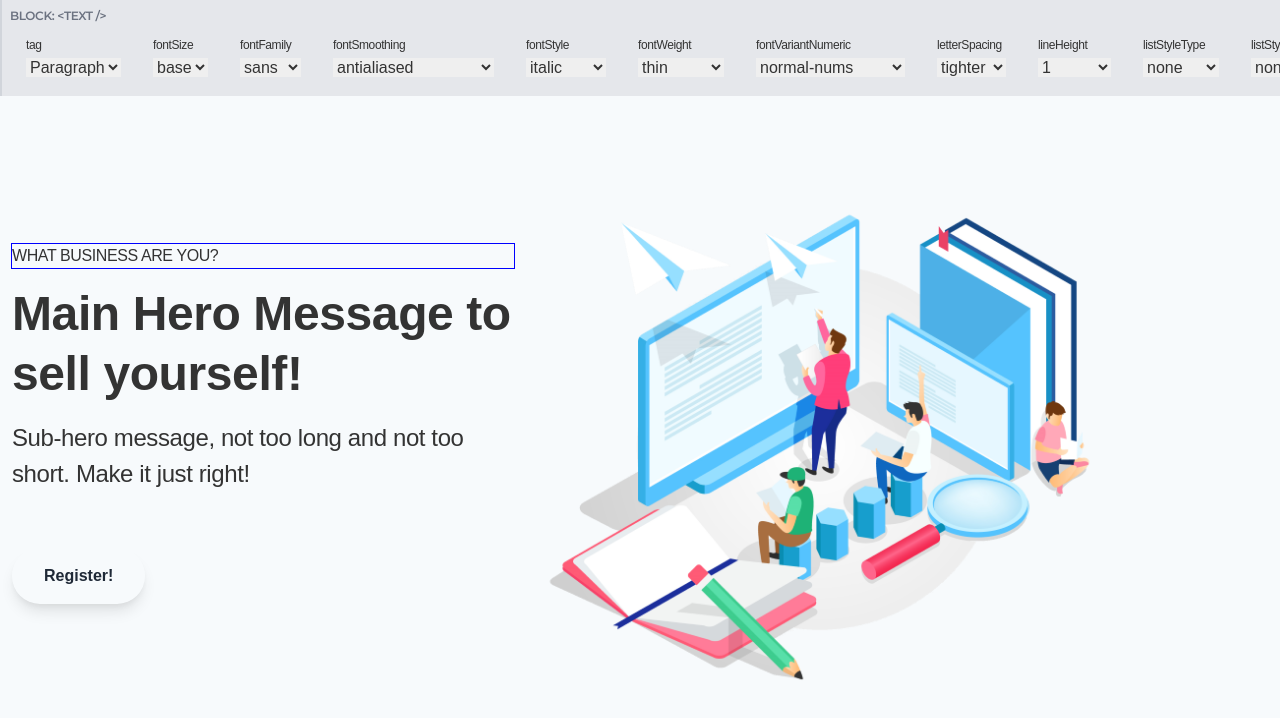
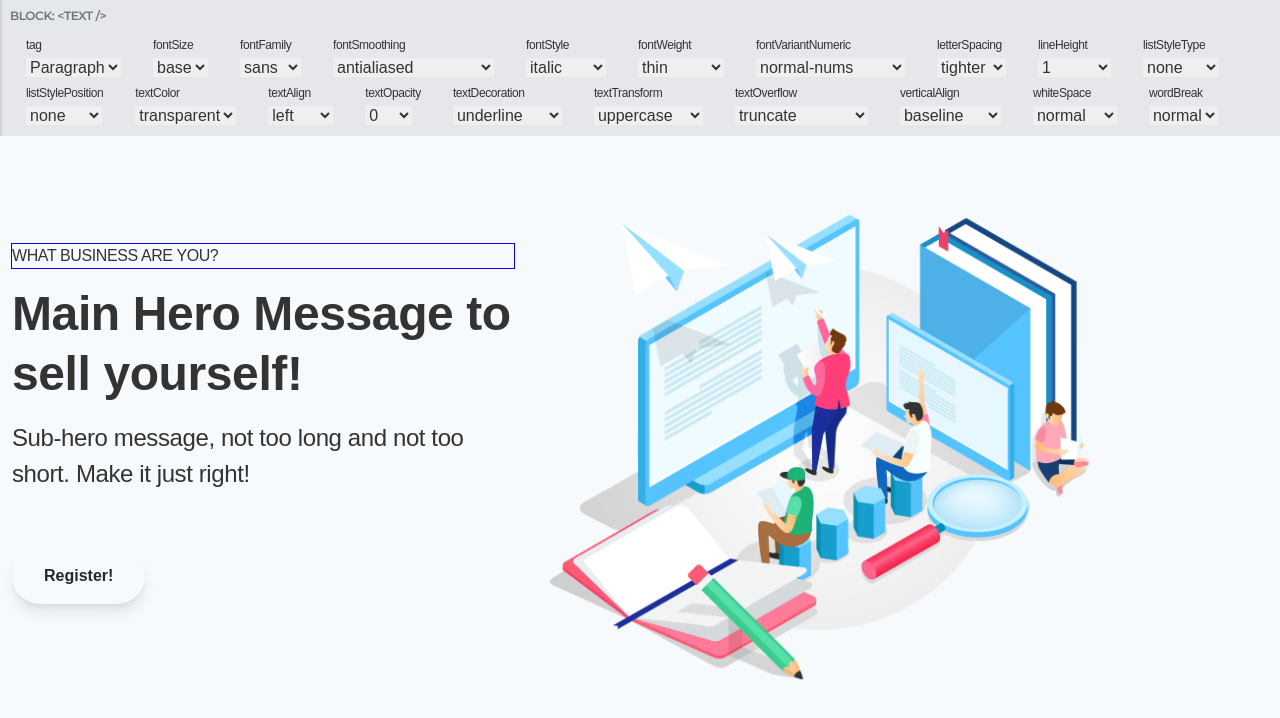
Before and after one commit to VikingDadMedic/nocodo, a React (Create React App) app in the folder webapp/: page /nocodo in a window 1280 px wide. Both pictures are taken after a click on the element "WHAT BUSINESS ARE YOU?". Shown: the top 718 px of the page. Built offline with nearby package versions, Linux system fonts and the light colour scheme; a web font is replaced by a local one.

Commit message:
(task) Showing all style controls in admin block editor

```diff
--- a/webapp/src/components/Block/Editor.js
+++ b/webapp/src/components/Block/Editor.js
@@ -46,7 +46,7 @@ const BlockEditor = () => {
         Block: &lt;{currentBlock.blockType} /&gt;
       </h6>
 
-      <div className="flex">
+      <div className="">
         <BlockControls
           allowedClassBasedStyleControls={
             componentItem.allowedClassBasedStyleControls
--- a/webapp/src/screens/Admin/index.js
+++ b/webapp/src/screens/Admin/index.js
@@ -9,7 +9,7 @@ const EditorBar = () => {
   const blockId = useAdmin((state) => state.blockId);
 
   return (
-    <div className="fixed z-50 top-0 left-0 h-24 w-full bg-gray-200 border-l-2 border-gray-300 p-2">
+    <div className="fixed z-50 top-0 left-0 w-full bg-gray-200 border-l-2 border-gray-300 p-2">
       {!!blockId ? (
         <BlockEditor />
       ) : (
```
